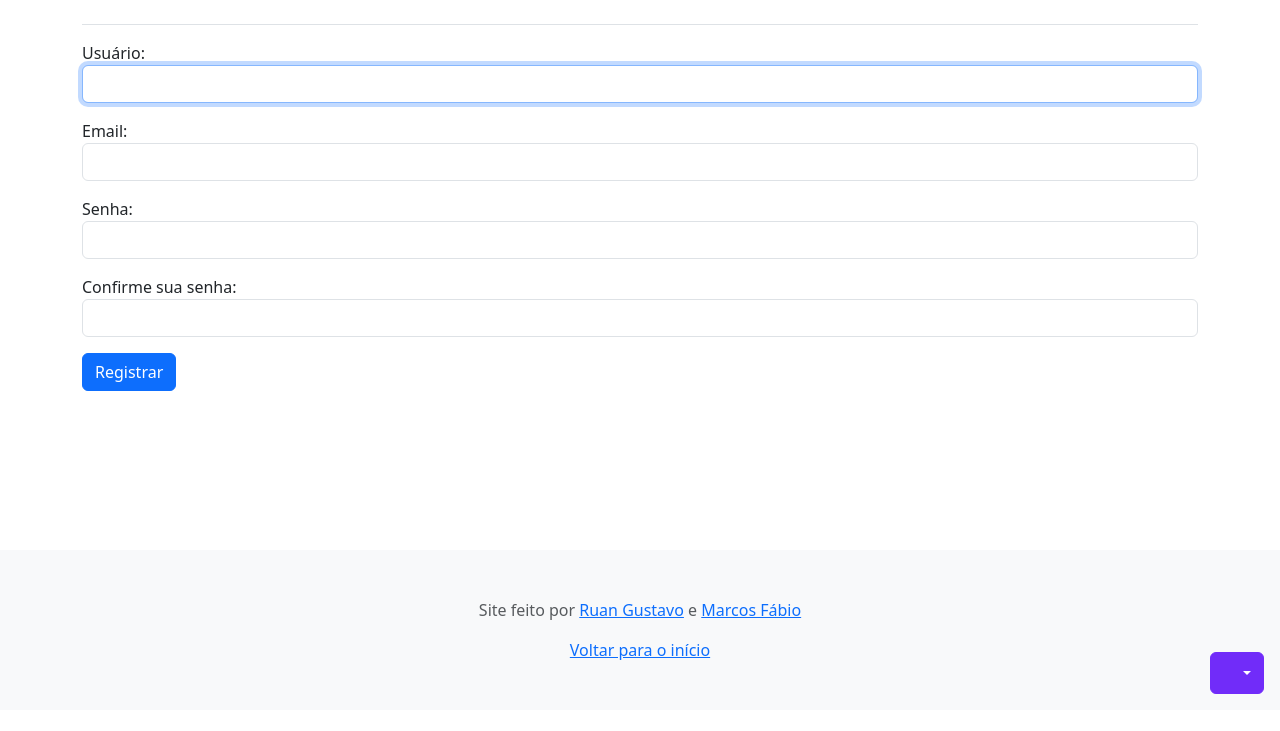
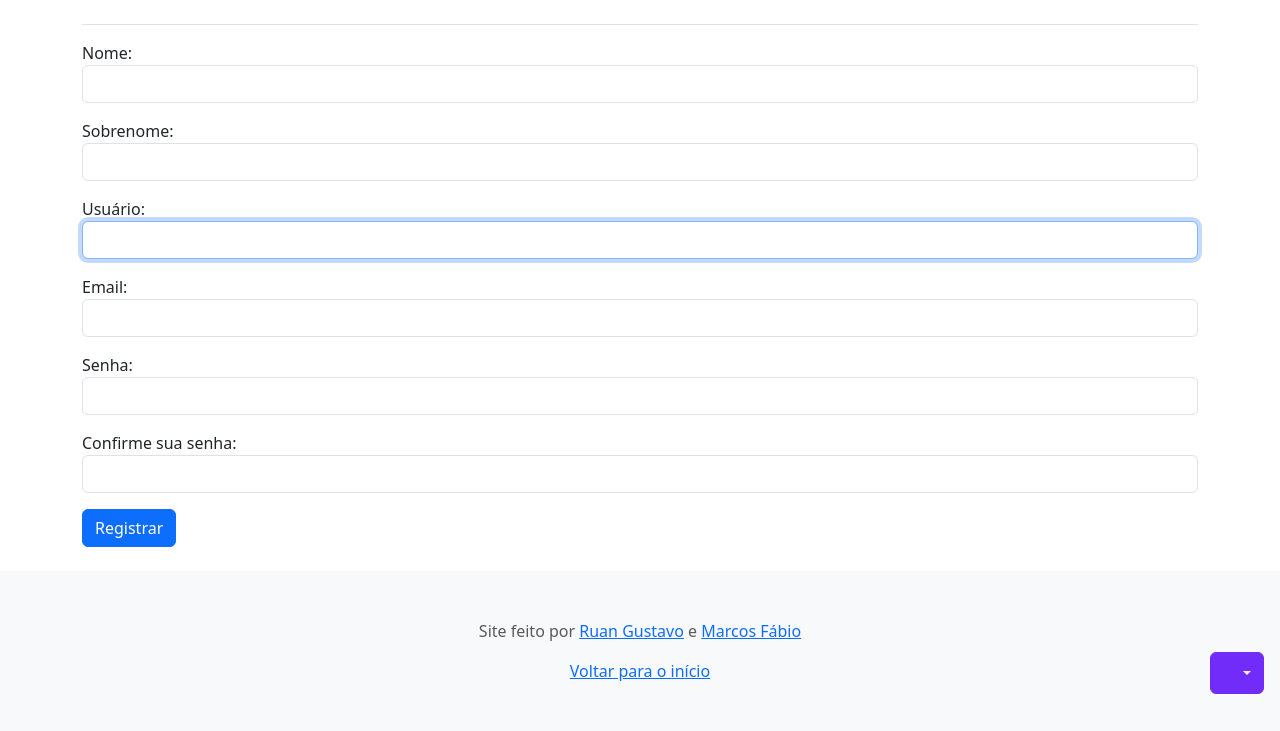
Before and after one commit to ruangustavo/portal-de-noticias, a Django app: page /registrar/ in a window 1280 px wide. Shown: the part 90-821 px from the top of the page. Before the commit the page ends 784 px from the top, so only its background shows below. Run offline with Django 4.2, Linux system fonts and the light colour scheme; data that the repository does not hold is empty; some libraries are stand-ins or nearby versions.

Commit message:
Incluir nome e sobrenome

```diff
--- a/app/autor/forms.py
+++ b/app/autor/forms.py
@@ -10,6 +10,8 @@ class LoginForm(AuthenticationForm):
 
 
 class RegistrationForm(UserCreationForm):
+    nome = forms.CharField(widget=forms.TextInput(attrs={"class": "form-control"}))
+    sobrenome = forms.CharField(widget=forms.TextInput(attrs={"class": "form-control"}))
     username = forms.CharField(widget=forms.TextInput(attrs={"class": "form-control"}))
     email = forms.EmailField(widget=forms.EmailInput(attrs={"class": "form-control"}))
     password1 = forms.CharField(
--- a/app/autor/templates/registrar.html
+++ b/app/autor/templates/registrar.html
@@ -3,6 +3,16 @@
 {% block content %}
     <form method="post">
         {% csrf_token %}
+        <div class="form-group mb-3">
+            <label for="{{ form.nome.id_for_label }}">Nome:</label>
+            {{ form.nome }}
+            {{ form.nome.errors }}
+        </div>
+        <div class="form-group mb-3">
+            <label for="{{ form.sobrenome.id_for_label }}">Sobrenome:</label>
+            {{ form.sobrenome }}
+            {{ form.sobrenome.errors }}
+        </div>
         <div class="form-group mb-3">
             <label for="{{ form.username.id_for_label }}">Usuário:</label>
             {{ form.username }}
```
